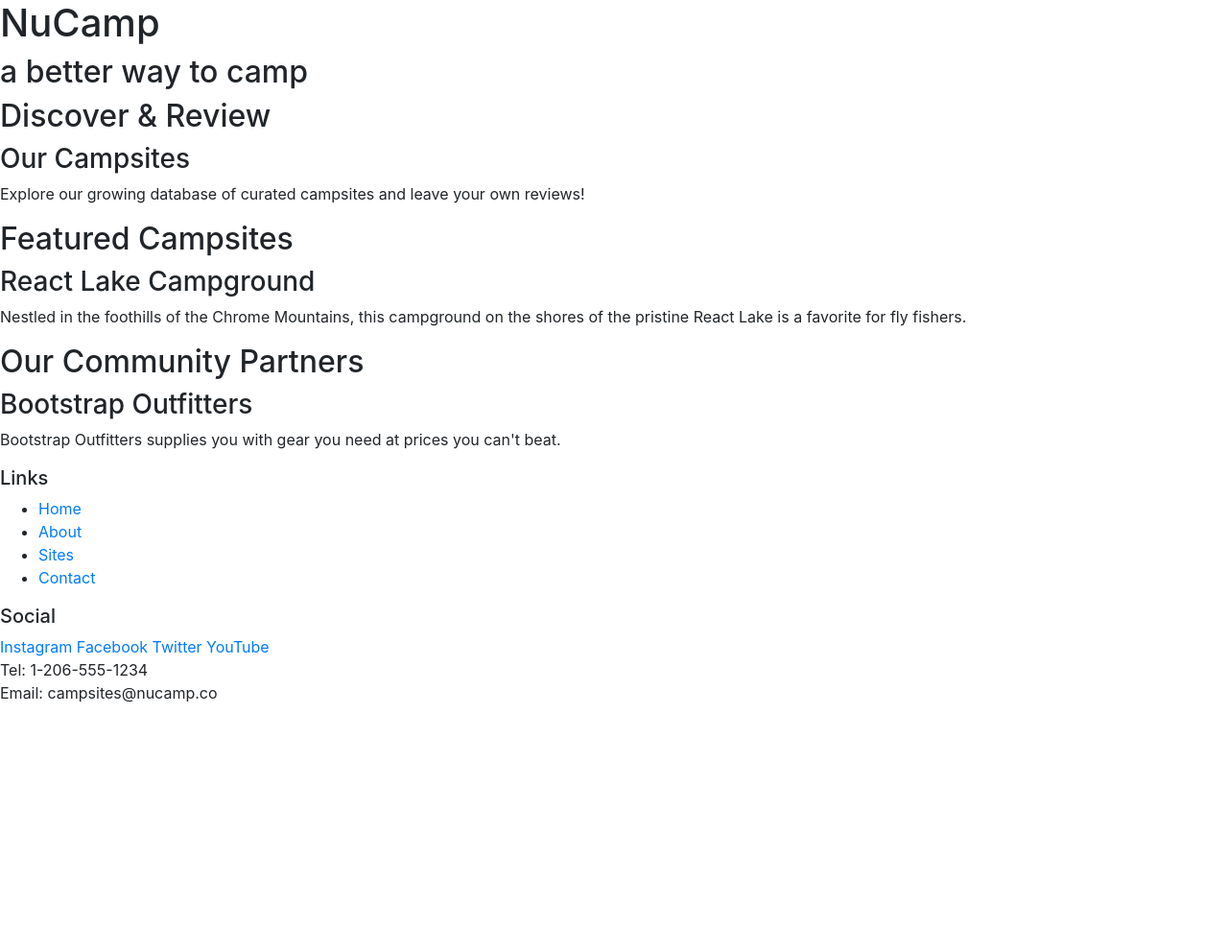
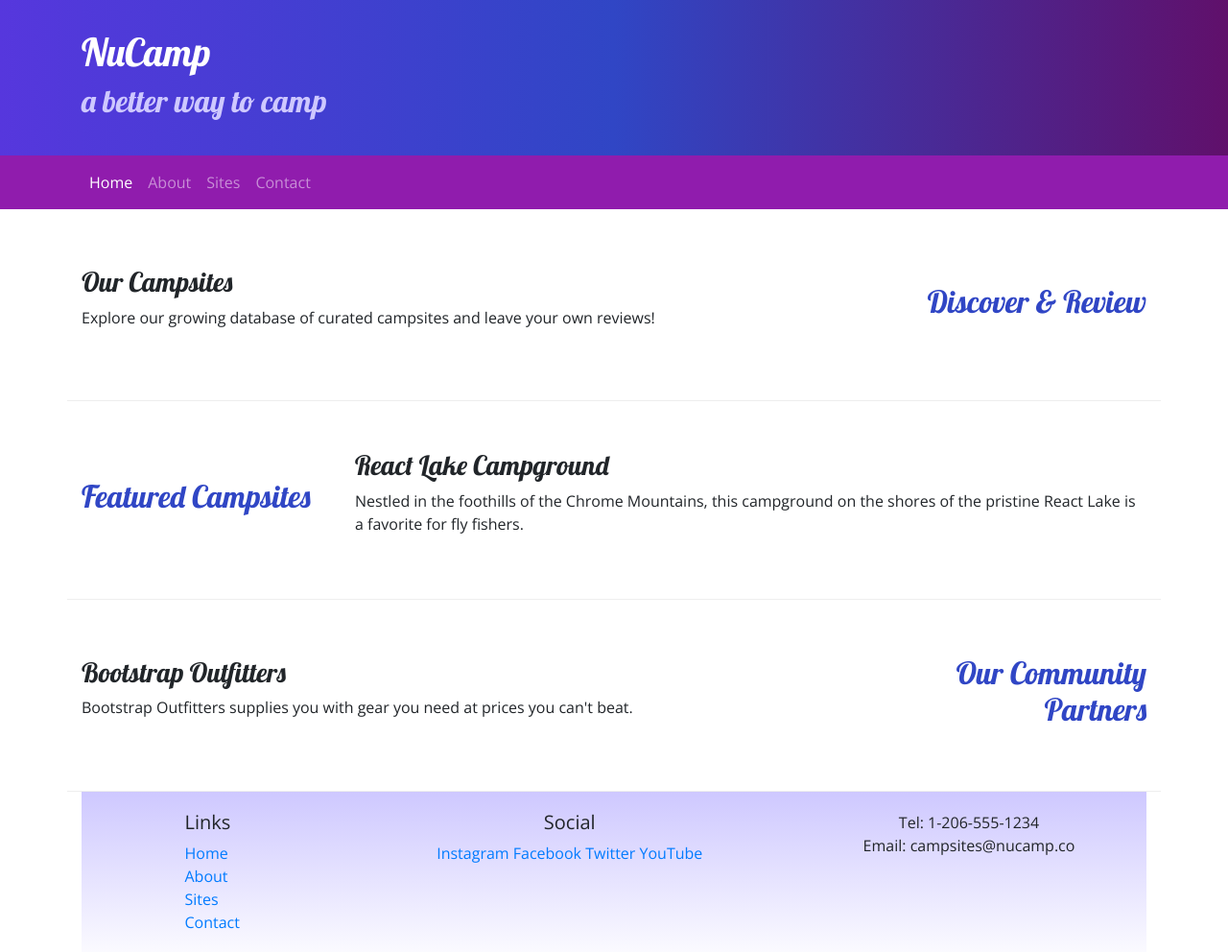
Before and after one commit to JoshuaBohn/Nucamp-Site, a website: page index.html in a window 1280 px wide. Shown: the whole page at 96% size. Before the commit the page ends 800 px from the top, so only its background shows below. Drawn offline with nearby package versions, Linux system fonts and the light colour scheme.

Commit message:
week 2 navbar

```diff
--- /dev/null
+++ b/css/styles.css
@@ -0,0 +1,37 @@
+body {
+    font-family: "Open Sans", sans-serif;
+}
+
+h1, h2, h3 {
+    font-family: "Lobster", cursive;
+}
+
+h2 {
+    color: #3046C5;
+}
+
+header h2 {
+    color: #CEC8FF;
+}
+
+footer {
+    background-image: linear-gradient(#CEC8FF, white);
+    padding: 20px 0;
+}
+
+.jumbotron {
+    margin: 0;
+    padding: 30px;
+    background-image: linear-gradient(to right, #5637DD, #3046C5, #60106B);
+    color: white;
+}
+
+.row-content {
+    padding: 50px 0;
+    border-bottom: 1px ridge;
+    min-height: 200px;
+}
+
+.navbar {
+    background-color: #901CAD;
+}
--- a/index.html
+++ b/index.html
@@ -9,58 +9,97 @@
         <!-- Bootstrap CSS -->
         <link rel="stylesheet" href="node_modules/bootstrap/dist/css/bootstrap.min.css" />
 
+        <!-- Additional CSS must be placed after Bootstrap CSS -->
+        <link rel="stylesheet" href="https://fonts.googleapis.com/css?family=Lobster|Open+Sans" />
+        <link rel="stylesheet" href="css/styles.css" />
+
         <title>NuCamp: A Better Way To Camp</title>
     </head>
 
 <body>
 
-    <header>
-        <div>
+    <header class="jumbotron jumbotron-fluid">
+        <div class="container">
+            <div class="row">
+                <div class="col">
             <h1>NuCamp</h1>
             <h2>a better way to camp</h2>
             </div>
+        </div>
     </header>
 
-    <div>
-        <h2>Discover & Review</h2>
+    <nav class="navbar navbar-expand-sm navbar-dark sticky-top">
+        <div class="container">
+        <button class="navbar-toggler ml-auto" type="button" data-toggle="collapse" data-target="#nucampNavbar">
+            <span class="navbar-toggle-icon"></span>
+        </button>
+        <div class="collapse navbar-collapse" id="nucampNavbar">
+                <ul class="navbar-nav">
+                <li class="nav-item active"><a class="nav-link" href="#">Home</a></li>
+                <li class="nav-item"><a class="nav-link" href="aboutus.html">About</a></li>
+                <li class="nav-item"><a class="nav-link" href="#">Sites</a></li>
+                <li class="nav-item"><a class="nav-link" href="#">Contact</a></li>
+                </ul>
+        </div>
+        </div>
+    </nav>
+
+        <div class="container">
+            <div class="row row-content align-items-center">
+                <div class="col-sm-4 order-sm-last col-md-3">
+                <h2 class="text-sm-right">Discover & Review</h2>
+            </div>
+                <div class="col">
                 <h3>Our Campsites</h3>
-        <p>Explore our growing database of curated campsites and leave your own reviews!</p>
+                <p class="d-none d-sm-block">Explore our growing database of curated campsites and leave your own reviews!</p>
+                </div>
             </div>
 
-    <div>
+            <div class="row row-content align-items-center">
+                <div class="col-sm-4 col-md-3">
                 <h2>Featured Campsites</h2>
+                    </div>
+            <div class="col">
                 <h3>React Lake Campground</h3>
-        <p>Nestled in the foothills of the Chrome Mountains, this campground on the shores of the pristine React Lake is a favorite for fly fishers.</p>
+                <p class="d-none d-sm-block">Nestled in the foothills of the Chrome Mountains, this campground on the shores of the pristine React Lake is a favorite for fly fishers.</p>
+            </div>
             </div>
 
-    <div>
-        <h2>Our Community Partners</h2>
+            <div class="row row-content align-items-center">
+                <div class="col-sm-4 order-sm-last col-md-3">
+                <h2 class="text-sm-right">Our Community Partners</h2>
+            </div>
+                <div class="col">
                 <h3>Bootstrap Outfitters</h3>
-        <p>Bootstrap Outfitters supplies you with gear you need at prices you can't beat.</p>
+                <p class="d-none d-sm-block">Bootstrap Outfitters supplies you with gear you need at prices you can't beat.</p>
+            </div>
         </div>
 
     <footer>
-        <div>
+        <div class="container">
+            <div class="row">
+            <div class="col-4 col-sm-2 offset-1">
                 <h5>Links</h5>
-            <ul>
+                <ul class="list-unstyled">
                     <li><a href="#">Home</a></li>
-                <li><a href="#">About</a></li>
+                    <li><a href="aboutus.html">About</a></li>
                     <li><a href="#">Sites</a></li>
                     <li><a href="#">Contact</a></li>
                 </ul>
             </div>
-        <div>
+            <div class="col-6 col-sm-5 text-center">
                 <h5>Social</h5>
                 <a href="http://instagram.com/">Instagram</a>
                 <a href="http://facebook.com/">Facebook</a>
                 <a href="http://twitter.com/">Twitter</a>
                 <a href="http://youtube.com/">YouTube</a>
             </div>
-        <div>
+            <div class="col-sm-4 text-center">
                 Tel: 1-206-555-1234<br />
                 Email: campsites@nucamp.co
             </div>
     </footer>
+
      <!-- jQuery must come first, then Popper.js, then the Bootstrap JavaScript plugins.-->
      <script src="node_modules/jquery/dist/jquery.slim.min.js"></script>
      <script src="node_modules/popper.js/dist/umd/popper.min.js"></script>
```
Also changed, not shown: aboutus.html (added, +117 -0 lines). Lines whose indentation alone changed are shown as unchanged.
